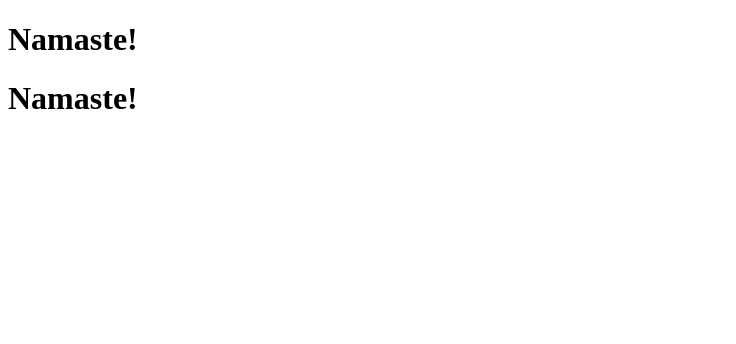
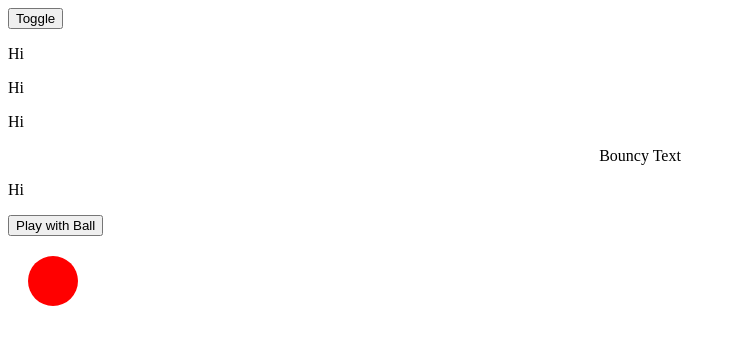
Before and after one commit to saivikassingamsetty/Dev, a Vue app in the folder vue-playground/: page / in a window 1280 px wide. Shown: the top 344 px of the page, without its empty margins (0-736 px from the left). Built offline with nearby package versions, Linux system fonts and the light colour scheme; the HTML template or start-up script is replaced by a standard one.

Commit message:
Transition

```diff
--- a/vue-playground/src/App.vue
+++ b/vue-playground/src/App.vue
@@ -15,7 +15,8 @@
     <!-- <Component /> -->
     <!-- <MouseTracking /> -->
     <!-- <CustomDirectives /> -->
-    <Plugins />
+    <!-- <Plugins /> -->
+    <TransitionDemo />
   </div>
 </template>
 
@@ -35,4 +36,5 @@ import Component from "./components/Component.vue";
 import MouseTracking from "./components/composables/MouseTracking.vue";
 import CustomDirectives from "./components/CustomDirectives.vue";
 import Plugins from "./components/Plugins.vue";
+import TransitionDemo from "./components/built-in-components/TransitionDemo.vue";
 </script>
--- /dev/null
+++ b/vue-playground/src/components/built-in-components/TransitionDemo.vue
@@ -0,0 +1,121 @@
+<template>
+  <button @click="show = !show">Toggle</button>
+  <Transition>
+    <p v-if="show">Hi</p>
+  </Transition>
+  <Transition name="fade">
+    <p v-show="show">Hi</p>
+  </Transition>
+  <Transition name="slide">
+    <p v-show="show">Hi</p>
+  </Transition>
+  <Transition name="bounce" style="text-align: center">
+    <p v-if="show">Bouncy Text</p>
+  </Transition>
+
+  <!-- JS hooks -->
+  <Transition @before-enter="onBeforeEnter" :css="false">
+    <p v-if="show">Hi</p>
+  </Transition>
+
+  <!-- Crazy ball -->
+  <button @click="showBall = !showBall">Play with Ball</button>
+  <Transition name="crazy-ball">
+    <div v-if="showBall" class="ball"></div>
+  </Transition>
+</template>
+
+<script setup>
+import { ref } from "vue";
+
+const show = ref(true);
+const showBall = ref(true);
+
+const onBeforeEnter = (e) => {
+  console.log(e);
+};
+</script>
+
+<style>
+.v-enter-active,
+.v-leave-active {
+  transition: opacity 0.5s ease;
+}
+
+.v-enter-from,
+.v-leave-to {
+  opacity: 0;
+}
+
+/* named transitions */
+.fade-enter-active,
+.fade-leave-active {
+  transition: color 0.5s ease;
+}
+
+.fade-enter-from,
+.fade-leave-to {
+  color: blue;
+}
+
+.fade-enter-to,
+.fade-leave-from {
+  color: red;
+}
+
+/* CSS Transitions: slide */
+.v-enter-active,
+.v-leave-active {
+  transition: all 0.5s ease;
+}
+
+.v-enter-from,
+.v-leave-to {
+  translate: 20px;
+}
+
+/* CSS Animations: Bouncy text */
+.bounce-enter-active {
+  animation: bounce 0.5s;
+}
+.bounce-leave-active {
+  animation: bounce 0.5s reverse;
+}
+
+@keyframes bounce {
+  0% {
+    transform: scale(0);
+  }
+  50% {
+    transform: scale(1.5);
+  }
+  180% {
+    transform: scale(1);
+  }
+}
+
+.ball {
+  height: 50px;
+  width: 50px;
+  border-radius: 100%;
+  background-color: red;
+  margin: 20px;
+}
+
+.crazy-ball-enter-active {
+  transition: all 0.3s ease-in;
+}
+
+.crazy-ball-leave-active {
+  transition: all 0.3s ease;
+}
+
+.crazy-ball-enter-from {
+  transform: scale(0);
+}
+
+.crazy-ball-leave-to {
+  translate: 200px;
+  transform: scale(0);
+}
+</style>
```
